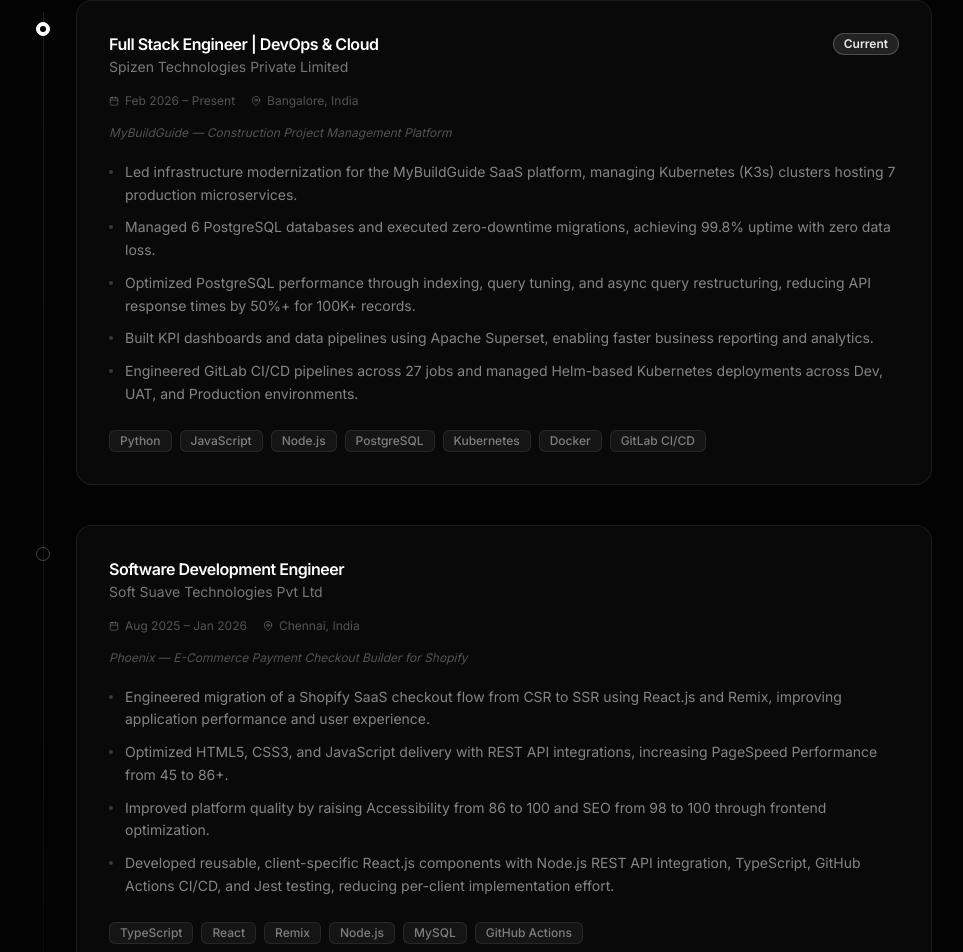
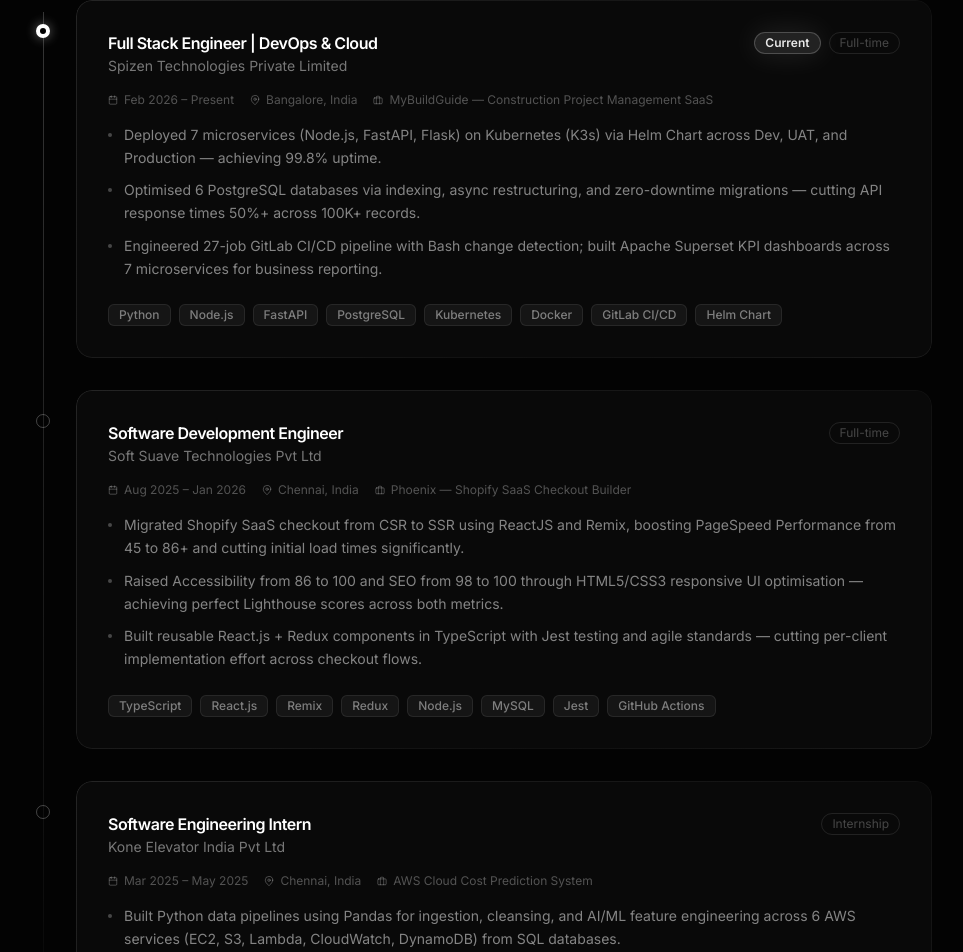
Before and after one commit to Mukunth1004/mukunthan-portfolio, a Next.js app: page / in a window 1280 px wide. Shown: the part 2160-3112 px from the top of the page, without its empty margins (156-1119 px from the left). Built offline with nearby package versions, Linux system fonts and the light colour scheme.

Commit message:
feat: update Experience with accurate resume data

```diff
--- a/app/sections/Experience.jsx
+++ b/app/sections/Experience.jsx
@@ -1,54 +1,53 @@
 'use client'
 import { motion, useInView } from 'framer-motion'
 import { useRef } from 'react'
-import { FiCalendar, FiMapPin } from 'react-icons/fi'
+import { FiCalendar, FiMapPin, FiBriefcase } from 'react-icons/fi'
 
 const experiences = [
   {
     title: 'Full Stack Engineer | DevOps & Cloud',
     company: 'Spizen Technologies Private Limited',
+    type: 'Full-time',
     period: 'Feb 2026 – Present',
     location: 'Bangalore, India',
-    project: 'MyBuildGuide — Construction Project Management Platform',
+    project: 'MyBuildGuide — Construction Project Management SaaS',
     current: true,
     achievements: [
-      'Led infrastructure modernization for the MyBuildGuide SaaS platform, managing Kubernetes (K3s) clusters hosting 7 production microservices.',
-      'Managed 6 PostgreSQL databases and executed zero-downtime migrations, achieving 99.8% uptime with zero data loss.',
-      'Optimized PostgreSQL performance through indexing, query tuning, and async query restructuring, reducing API response times by 50%+ for 100K+ records.',
-      'Built KPI dashboards and data pipelines using Apache Superset, enabling faster business reporting and analytics.',
-      'Engineered GitLab CI/CD pipelines across 27 jobs and managed Helm-based Kubernetes deployments across Dev, UAT, and Production environments.',
+      'Deployed 7 microservices (Node.js, FastAPI, Flask) on Kubernetes (K3s) via Helm Chart across Dev, UAT, and Production — achieving 99.8% uptime.',
+      'Optimised 6 PostgreSQL databases via indexing, async restructuring, and zero-downtime migrations — cutting API response times 50%+ across 100K+ records.',
+      'Engineered 27-job GitLab CI/CD pipeline with Bash change detection; built Apache Superset KPI dashboards across 7 microservices for business reporting.',
     ],
-    stack: ['Python', 'JavaScript', 'Node.js', 'PostgreSQL', 'Kubernetes', 'Docker', 'GitLab CI/CD'],
+    stack: ['Python', 'Node.js', 'FastAPI', 'PostgreSQL', 'Kubernetes', 'Docker', 'GitLab CI/CD', 'Helm Chart'],
   },
   {
     title: 'Software Development Engineer',
     company: 'Soft Suave Technologies Pvt Ltd',
+    type: 'Full-time',
     period: 'Aug 2025 – Jan 2026',
     location: 'Chennai, India',
-    project: 'Phoenix — E-Commerce Payment Checkout Builder for Shopify',
+    project: 'Phoenix — Shopify SaaS Checkout Builder',
     current: false,
     achievements: [
-      'Engineered migration of a Shopify SaaS checkout flow from CSR to SSR using React.js and Remix, improving application performance and user experience.',
-      'Optimized HTML5, CSS3, and JavaScript delivery with REST API integrations, increasing PageSpeed Performance from 45 to 86+.',
-      'Improved platform quality by raising Accessibility from 86 to 100 and SEO from 98 to 100 through frontend optimization.',
-      'Developed reusable, client-specific React.js components with Node.js REST API integration, TypeScript, GitHub Actions CI/CD, and Jest testing, reducing per-client implementation effort.',
+      'Migrated Shopify SaaS checkout from CSR to SSR using ReactJS and Remix, boosting PageSpeed Performance from 45 to 86+ and cutting initial load times significantly.',
+      'Raised Accessibility from 86 to 100 and SEO from 98 to 100 through HTML5/CSS3 responsive UI optimisation — achieving perfect Lighthouse scores across both metrics.',
+      'Built reusable React.js + Redux components in TypeScript with Jest testing and agile standards — cutting per-client implementation effort across checkout flows.',
     ],
-    stack: ['TypeScript', 'React', 'Remix', 'Node.js', 'MySQL', 'GitHub Actions'],
+    stack: ['TypeScript', 'React.js', 'Remix', 'Redux', 'Node.js', 'MySQL', 'Jest', 'GitHub Actions'],
   },
   {
     title: 'Software Engineering Intern',
     company: 'Kone Elevator India Pvt Ltd',
+    type: 'Internship',
     period: 'Mar 2025 – May 2025',
     location: 'Chennai, India',
-    project: 'Cloud Cost Prediction System',
+    project: 'AWS Cloud Cost Prediction System',
     current: false,
     achievements: [
-      'Built end-to-end data pipelines for data ingestion, cleansing, and feature engineering with AI/ML integrations across 6 AWS services.',
-      'Processed 12 input features from SQL-based datasets to support scalable cloud cost analysis and forecasting workflows.',
-      'Developed a real-time cost forecasting platform using XGBoost with early stopping and MAE/RMSE-based model evaluation.',
-      'Built FastAPI REST APIs with 4 endpoints for AWS infrastructure and IoT Core cost prediction, and containerized the solution using Docker for consistent deployment.',
+      'Built Python data pipelines using Pandas for ingestion, cleansing, and AI/ML feature engineering across 6 AWS services (EC2, S3, Lambda, CloudWatch, DynamoDB) from SQL databases.',
+      'Developed real-time XGBoost cost forecasting model with early stopping and MAE/RMSE evaluation across 12 engineered features; visualised predictions with Matplotlib.',
+      'Built FastAPI REST APIs with 4 endpoints for AWS infrastructure and IoT Core cost prediction; containerised with Docker for cross-environment deployment.',
     ],
-    stack: ['Python', 'FastAPI', 'XGBoost', 'TensorFlow', 'Scikit-learn', 'Pandas', 'NumPy', 'Docker'],
+    stack: ['Python', 'FastAPI', 'XGBoost', 'Pandas', 'Scikit-learn', 'TensorFlow', 'Docker', 'AWS'],
   },
 ]
 
@@ -77,9 +76,9 @@
 
         <div className="relative mt-16">
           {/* Timeline rail */}
-          <div className="absolute left-[7px] top-3 bottom-8 w-px bg-gradient-to-b from-white/10 via-white/5 to-transparent hidden md:block" />
+          <div className="absolute left-[7px] top-3 bottom-8 w-px bg-gradient-to-b from-white/20 via-white/08 to-transparent hidden md:block" />
 
-          <div className="space-y-10">
+          <div className="space-y-8">
             {experiences.map((exp, i) => (
               <motion.div
                 key={exp.company}
@@ -90,29 +89,29 @@
               >
                 {/* Timeline dot */}
                 <div
-                  className={`absolute left-0 top-[22px] hidden md:flex items-center justify-center w-3.5 h-3.5 rounded-full border ${
-                    exp.current
-                      ? 'bg-white border-white'
-                      : 'bg-transparent border-white/25'
+                  className={`absolute left-0 top-6 hidden md:flex items-center justify-center w-3.5 h-3.5 rounded-full ${
+                    exp.current ? 'timeline-dot-active' : 'timeline-dot'
                   }`}
                 >
-                  {exp.current && (
-                    <span className="w-1.5 h-1.5 rounded-full bg-black" />
-                  )}
+                  {exp.current && <span className="w-1.5 h-1.5 rounded-full bg-black" />}
                 </div>
 
-                <div className="card-premium p-8">
-                  {/* Header row */}
+                <div className="border-beam-card overflow-hidden group">
+                  <div className="p-8">
+                    {/* Header */}
                     <div className="flex flex-col sm:flex-row sm:items-start sm:justify-between gap-2 mb-4">
                       <div>
-                      <h3 className="text-base font-semibold text-white leading-snug">
-                        {exp.title}
-                      </h3>
+                        <h3 className="text-base font-semibold text-white leading-snug">{exp.title}</h3>
                         <p className="text-sm text-white/45 mt-0.5">{exp.company}</p>
                       </div>
+                      <div className="flex items-center gap-2 flex-shrink-0">
                         {exp.current && (
-                      <span className="badge-accent self-start flex-shrink-0">Current</span>
+                          <span className="badge-accent animate-pulse-glow">Current</span>
                         )}
+                        <span className="text-xs text-white/25 border border-white/10 rounded-full px-2.5 py-0.5">
+                          {exp.type}
+                        </span>
+                      </div>
                     </div>
 
                     {/* Meta */}
@@ -125,16 +124,17 @@
                         <FiMapPin size={10} />
                         {exp.location}
                       </span>
+                      <span className="flex items-center gap-1.5">
+                        <FiBriefcase size={10} />
+                        {exp.project}
+                      </span>
                     </div>
-
-                  {/* Project label */}
-                  <p className="text-xs text-white/30 italic mb-5">{exp.project}</p>
 
                     {/* Achievements */}
                     <ul className="space-y-2.5 mb-6">
                       {exp.achievements.map((a, j) => (
                         <li key={j} className="flex gap-3 text-sm text-white/50 leading-relaxed">
-                        <span className="flex-shrink-0 mt-[9px] w-1 h-1 rounded-full bg-white/20" />
+                          <span className="flex-shrink-0 mt-[9px] w-1 h-1 rounded-full bg-white/25" />
                           {a}
                         </li>
                       ))}
@@ -143,10 +143,9 @@
                     {/* Stack chips */}
                     <div className="flex flex-wrap gap-2">
                       {exp.stack.map((tech) => (
-                      <span key={tech} className="badge">
-                        {tech}
-                      </span>
+                        <span key={tech} className="badge">{tech}</span>
                       ))}
+                    </div>
                   </div>
                 </div>
               </motion.div>
```
Lines whose indentation alone changed are shown as unchanged.
